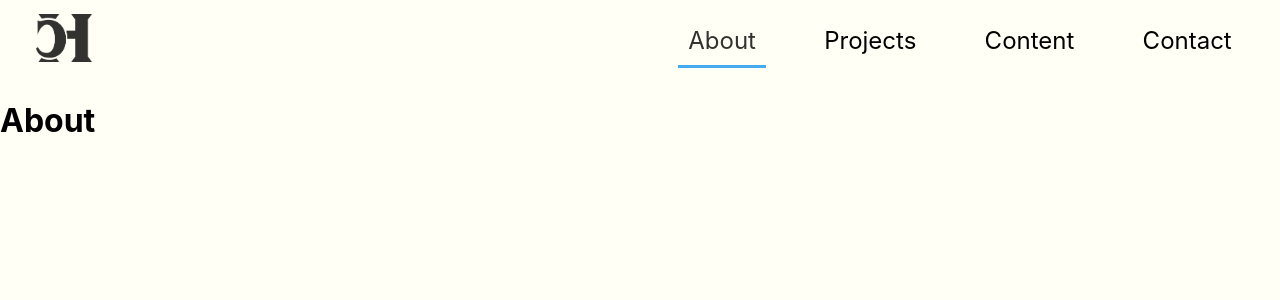
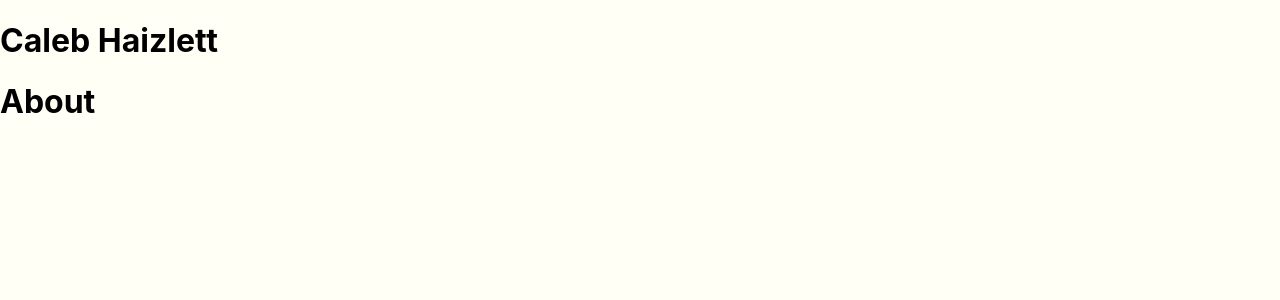
Before and after one commit to CHaiz15/Portfolio, a React (Create React App) app: page /about in a window 1280 px wide. Shown: the top 300 px of the page. Built offline with nearby package versions, Linux system fonts and the light colour scheme.

Commit message:
Update App routing

```diff
--- a/src/App/App.js
+++ b/src/App/App.js
@@ -1,6 +1,6 @@
 import React from 'react'
-import { Route } from 'react-router-dom'
-import Nav from '../Components/Nav/Nav'
+import { BrowserRouter as Router, Route, Switch } from 'react-router-dom'
+import Intro from '../Components/Intro/Intro'
 import Home from '../Components/Home/Home'
 import About from '../Components/About/About'
 import Projects from '../Components/Projects/Projects'
@@ -8,28 +8,40 @@ import Content from '../Components/Content/Content'
 import Contact from '../Components/Contact/Contact'
 import styled from 'styled-components'
 
+
 const App = () => {
+
   return (
-    <main className="App">
-      <Route exact path='/' component={Home} />
-      <Route exact path='/about' component={About}>
-        <Nav />
-        <About />
-      </Route>
-      <Route exact path='/projects' component={Projects}>
-        <Nav />
-        <Projects />
-      </Route>
-      <Route exact path='/content' component={Content}>
-        <Nav />
-        <Content />
-      </Route>
-      <Route exact path='/contact' component={Contact}>
-        <Nav />
-        <Contact />
-      </Route>
-    </main>
+    <Router>
+      <Main>
+        <Switch>
+          <Route exact path='/' component={Intro} />
+          <Route exact path='/home' component={Home} />
+          <Route exact path='/about'>
+            <Home/>
+            <About/>
+          </Route>
+          <Route exact path='/projects'>
+            <Home/>
+            <Projects/>
+          </Route>
+          <Route exact path='/content'>
+            <Home/>
+            <Content/>
+          </Route>
+          <Route exact path='/contact' component={Contact}>
+            <Home/>
+            <Contact/>
+          </Route>
+        </Switch>
+      </Main>
+    </Router>
   );
 }
 
+const Main = styled.main`
+  height: 100%;
+  width: 100%;
+`
+
 export default App
```
